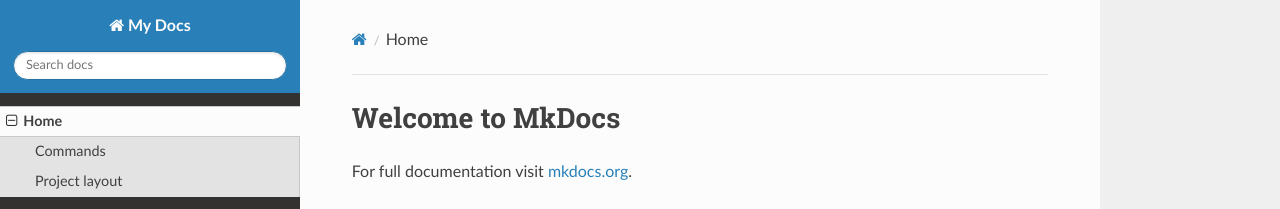
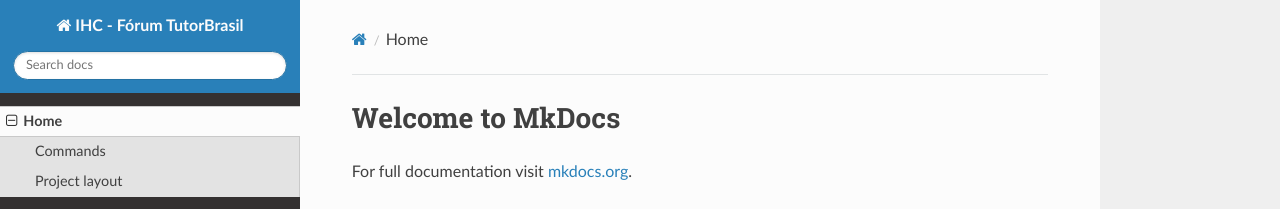
Before and after one commit to luisgaboardi/Forum-TutorBrasil, an MkDocs documentation site: the page built from docs/index.md, in a window 1280 px wide. Shown: the top 209 px of the page. Built offline with MkDocs 1.6.1, drawn with Linux system fonts in a browser that asks for light colours; nearby versions of some CDN libraries.

Commit message:
Tries to solve mkdocs failure in pipeline

```diff
--- a/mkdocs.yml
+++ b/mkdocs.yml
@@ -1,4 +1,4 @@
-site_name: My Docs
+site_name: IHC - Fórum TutorBrasil
 theme: readthedocs
 
 nav:
--- a/requirements.txt
+++ /dev/null
@@ -1 +0,0 @@
-mkdocs==1.2.2
```
Also changed, not shown: 1 other file.
